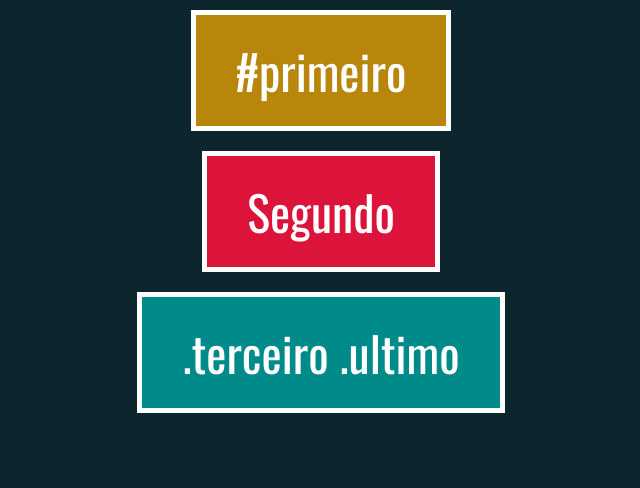
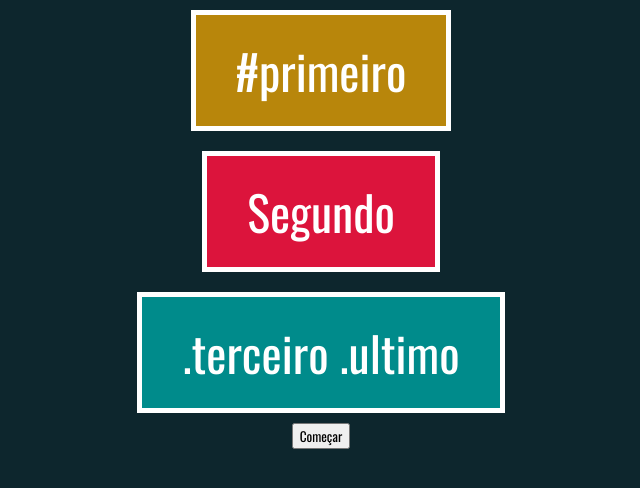
Before and after one commit to Dahan-Schuster/JavaScriptExercicios, a plain HTML site: page dom/selecionandoElementos2.html in a window 1280 px wide. Shown: the whole page, without its empty margins (319-959 px from the left). Drawn offline with Linux system fonts and the light colour scheme.

Commit message:
Explora as capacidades do document.querySelector

```diff
--- a/dom/selecionandoElementos2.html
+++ b/dom/selecionandoElementos2.html
@@ -8,9 +8,49 @@
 <body class="conteudo exercicio">
     <div id="primeiro">#primeiro</div>
     <div>Segundo</div>
-    <div class="terceiro ultimo"><span wb-attrib>.terceiro .ultimo</span></div>
+    <div class="terceiro ultimo"><span attrib>.terceiro .ultimo</span></div>
+    <button onclick="start()">Começar</button>
+    <script src="js/util.js"></script>
     <script>
-        // ...
+
+        async function start() {
+            desselecionar('*')
+
+            await sleep(700)
+            alert('Selecionando com o ID #primeiro ...')
+            selecionar('#primeiro')
+
+            await sleep(700)
+            alert('Selecionando com as classes .terceiro e .ultimo ...')
+            selecionar('.terceiro.ultimo')
+
+            await sleep(700)
+            alert('Desselecionando todos com o seletor * ...')
+            desselecionar('*')
+
+            await sleep(700)
+            alert('Selecionando com a pseudo-classe :not e o parâmetro (#primeiro) ...')
+            selecionar(':not(#primeiro)')
+
+            await sleep(700)
+            alert('Selecionando os primogênitos com a pseudo-classe :nth-child e o parâmetro (1) ...')
+            desselecionar('*')
+            selecionar(':nth-child(1)')
+
+            await sleep(700)
+            alert('Selecionando a segunda div com a pseudo-classe :nth-of-type e o parâmetro (2) ...')
+            desselecionar('*')
+            selecionar(':nth-of-type(2)')
+
+            await sleep(700)
+            alert('Selecionando com o atributo [attrib] ...')
+            desselecionar('*')
+            selecionar('[attrib]')
+
+            await sleep(700)
+            alert('Acabou!')
+            desselecionar('*')
+        }
     </script>
 </body>
 </html>
```
